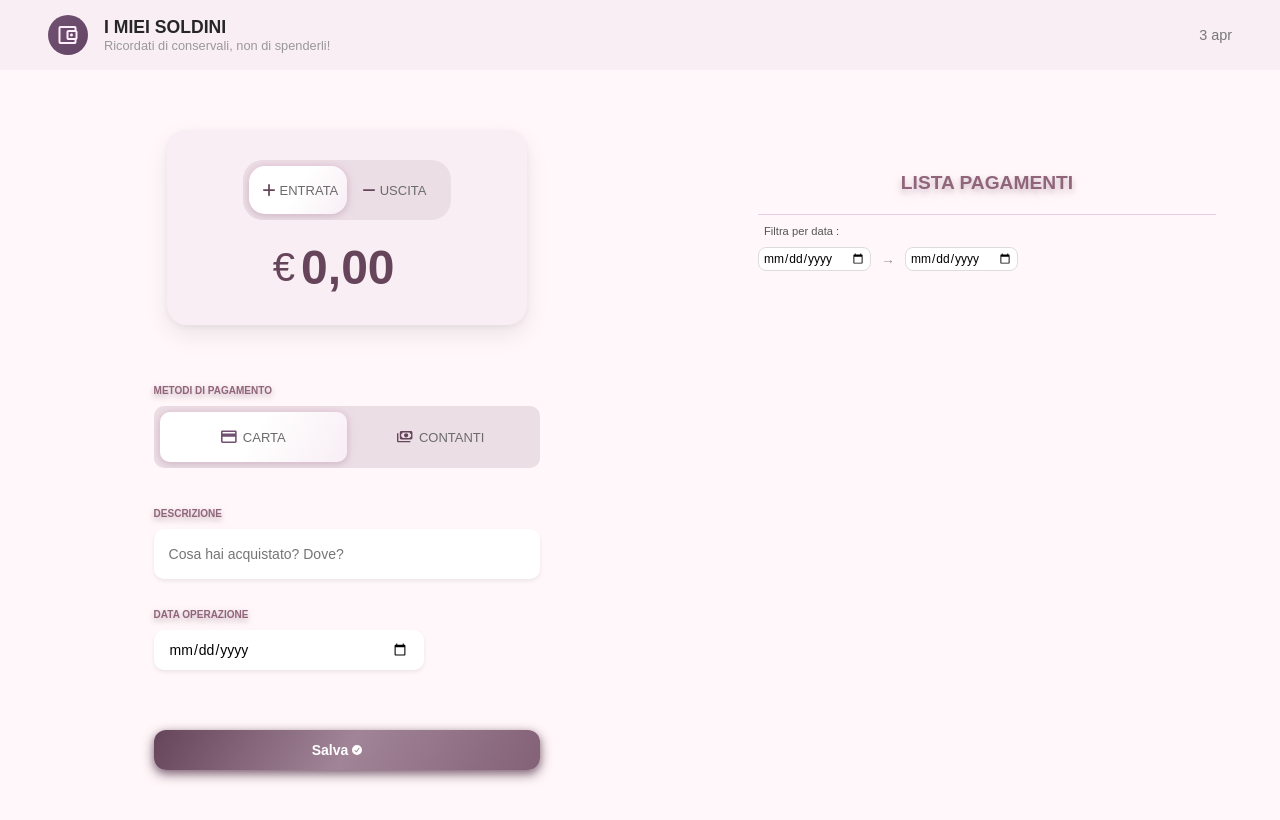
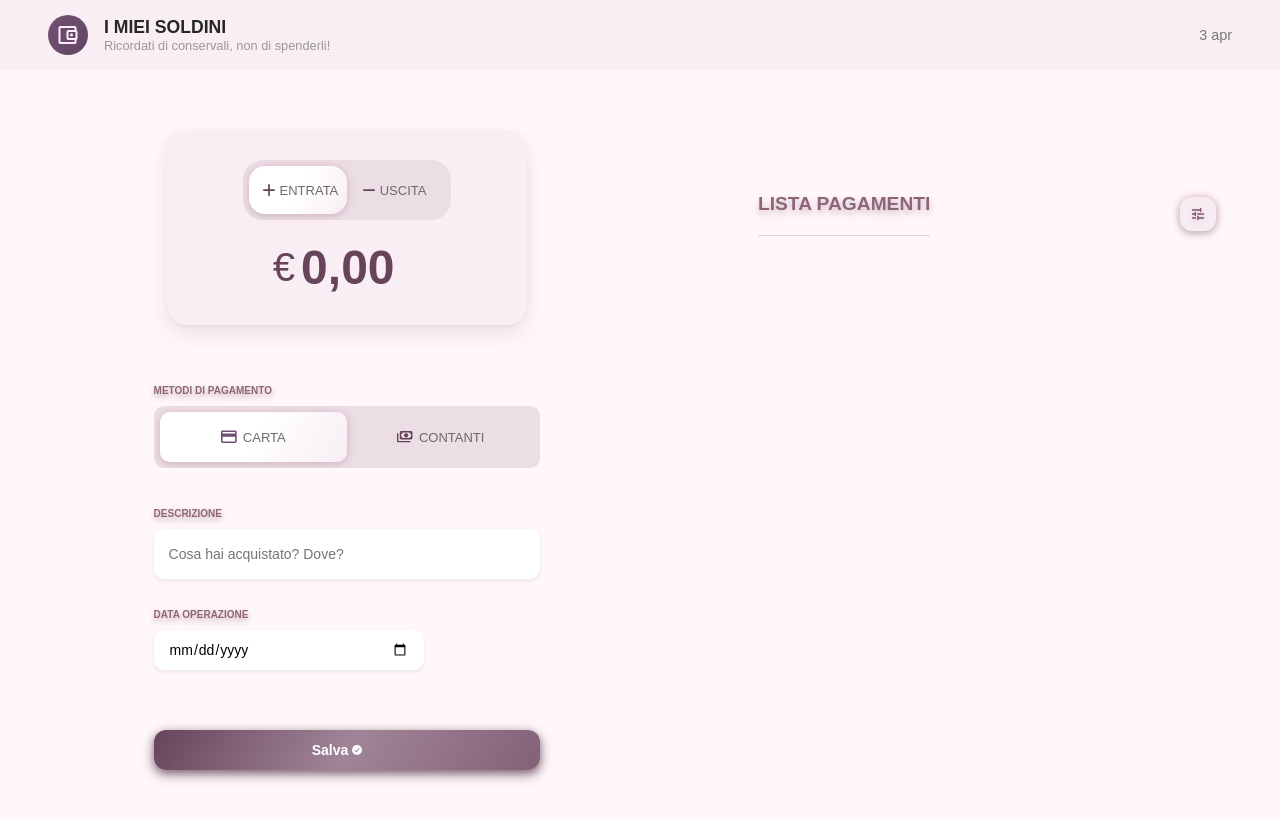
Before and after one commit to Vittoriatosi2006/Gestionale-spese, a React (Vite) app: page / in a window 1280 px wide. Shown: the top 820 px of the page. Built offline with nearby package versions, Linux system fonts and the light colour scheme; a web font is replaced by a local one.

Commit message:
aggiunto  bottone filitri

```diff
--- a/src/Recenti.css
+++ b/src/Recenti.css
@@ -13,6 +13,16 @@
   box-sizing: border-box;
 }
 
+.header-pagamenti {
+  display: flex;
+  justify-content: space-between;
+  align-items: center;
+  width: 100%;
+  margin-bottom: 15px;
+  flex-wrap: wrap; /* importante per mobile */
+  gap: 10px;
+}
+
 .lista-pagamenti {
   font-size: clamp(1.2rem, 3vw, 1.2rem);
   color: #906579;
@@ -25,6 +35,105 @@
   padding-bottom: 20px;
   text-align: center;
   font-weight: 800;
+}
+
+.btn-apri-filtro {
+  padding: 6px 10px;
+  border-radius: 12px;
+  border: none;
+  background: #f8ecf3;
+  cursor: pointer;
+  margin: 25px 0;
+  width: auto;
+  height: 34px;
+  display: flex; /* centra icona */
+  align-items: center;
+  justify-content: center;
+  filter: drop-shadow(0 2px 3px rgba(0, 0, 0, 0.15));
+  box-shadow:
+    0 0 10px rgba(231, 191, 215, 0.8),
+    0 2px 6px rgba(0, 0, 0, 0.15);
+  transition: transform 0.35s cubic-bezier(0.4, 0, 0.2, 1);
+}
+
+.btn-apri-filtro:hover {
+  transform: translateY(-2px);
+  box-shadow:
+    0 0 15px rgba(231, 191, 215, 0.9),
+    0 4px 12px rgba(0, 0, 0, 0.2);
+}
+.icona-filtro {
+  width: 16px;
+  height: 16px;
+  filter: drop-shadow(0 2px 3px rgba(0, 0, 0, 0.15));
+}
+
+.overlay-filtro {
+  position: fixed;
+  top: 0;
+  left: 0;
+  width: 100%;
+  height: 100%;
+  background: rgba(0, 0, 0, 0.4);
+  display: flex;
+  justify-content: center;
+  align-items: center;
+  z-index: 9999;
+}
+
+.card-filtro {
+  width: 280px;
+  background: #fff5f8;
+  padding: 20px;
+  border-radius: 20px;
+  display: flex;
+  flex-direction: column;
+  gap: 12px;
+  box-shadow: 0 10px 25px rgba(0, 0, 0, 0.2);
+}
+
+.card-filtro h3 {
+  margin: 0;
+  font-size: 1.2rem;
+  font-weight: 800;
+  color: #906579;
+}
+
+.campo {
+  display: flex;
+  flex-direction: column;
+  gap: 5px;
+  font-size: 13px;
+  color: #555;
+}
+
+.campo label {
+  color: rgb(133, 123, 123);
+}
+
+.card-filtro input[type="date"] {
+  padding: 8px;
+  border-radius: 10px;
+  border: 1px solid #ddd;
+}
+
+.applica {
+  margin-top: 10px;
+  padding: 10px;
+  border-radius: 25px;
+  border: none;
+  background: #7b4f6a;
+  color: white;
+  cursor: pointer;
+  font-weight: 700;
+}
+
+.reset {
+  background: transparent;
+  border: none;
+  color: #5a5a5a;
+  font-size: 12px;
+  font-weight: 700;
 }
 
 .filtro-data {
@@ -42,10 +151,10 @@
 }
 
 .filtro-data input[type="date"] {
-  padding: 3px 4px; /* 🔽 più piccolo */
+  padding: 3px 4px;
   border-radius: 8px;
   border: 1px solid #ddd;
-  font-size: 12px; /* 🔽 ridotto */
+  font-size: 12px;
   background: white;
   transition: all 0.2s ease;
   cursor: pointer;
--- a/src/Recenti.tsx
+++ b/src/Recenti.tsx
@@ -23,6 +23,7 @@ export default function Recenti({
   const [selectedId, setSelectedId] = useState<number | null>(null); //per modiifcare o eliminare un pagamento
   const [dataDa, setDataDa] = useState("");
   const [dataA, setDataA] = useState("");
+  const [filtroOpen, setFiltroOpen] = useState(false);
 
   const pagamentiFiltrati = pagamenti.filter((p) => {
     const dataPagamento = new Date(p.data).getTime();
@@ -72,23 +73,39 @@ export default function Recenti({
 
   return (
     <main className="recenti-container">
+      <div className="header-pagamenti">
         <h2 className="lista-pagamenti">LISTA PAGAMENTI</h2>
+        <button className="btn-apri-filtro" onClick={() => setFiltroOpen(true)}>
+          <img src="icona-filtri.png" className="icona-filtro" />
+        </button>
+      </div>
 
-      <span className="filtra-per-data"> Filtra per data : </span>
-      <div className="filtro-data">
+      {filtroOpen && (
+        <div className="overlay-filtro" onClick={() => setFiltroOpen(false)}>
+          <div className="card-filtro" onClick={(e) => e.stopPropagation()}>
+            <h3>Filtra per data</h3>
+            <div className="campo">
+              <label>Da:</label>
               <input
                 type="date"
                 value={dataDa}
                 onChange={(e) => setDataDa(e.target.value)}
               />
-        <span className="trattino">→</span>
+            </div>
+            <div className="campo">
+              <label>A:</label>
               <input
                 type="date"
                 value={dataA}
                 onChange={(e) => setDataA(e.target.value)}
               />
+            </div>
+            <button className="applica" onClick={() => setFiltroOpen(false)}>
+              Applica filtri
+            </button>
             {(dataDa || dataA) && (
               <button
+                className="reset"
                 onClick={() => {
                   setDataDa("");
                   setDataA("");
@@ -98,6 +115,8 @@ export default function Recenti({
               </button>
             )}
           </div>
+        </div>
+      )}
 
       {/*object.entries crea un oggetto con tutti i dati, in questo caso viene creato un oggetto per ogni mese contenente i pagamenti di quel mese*/}
       {Object.entries(pagamentiPerGiorno).map(
```
Also changed, not shown: public/icona-filtri.png (added). Lines whose indentation alone changed are shown as unchanged.
